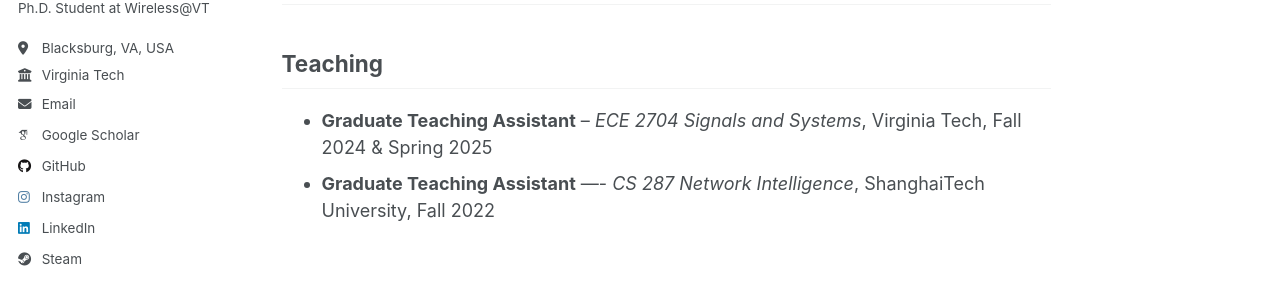
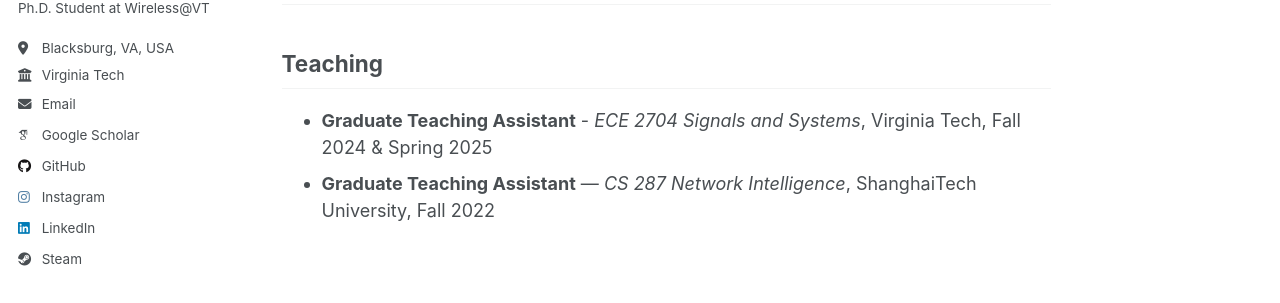
Before and after one commit to frontop137/frontop137.github.io, a Jekyll site: the page built from index.md, in a window 1280 px wide and 900 px high, scrolled down 1553 px. Shown: the part 277-580 px from the top of the window. Built offline with Jekyll 4.4.1, drawn with Linux system fonts in a browser that asks for light colours; emoji names are drawn with the system emoji font; some web fonts are replaced; a script that is not in the unit is left out; our own code applies the rules of GitHub Pages for plain Markdown files.

```diff
--- a/index.md
+++ b/index.md
@@ -55,5 +55,5 @@ My research focuses on wireless federated learning.
 ---
 
 ## Teaching {#teaching}
-- **Graduate Teaching Assistant** -- *ECE 2704 Signals and Systems*, Virginia Tech, Fall 2024 & Spring 2025
-- **Graduate Teaching Assistant** —- *CS 287 Network Intelligence*, ShanghaiTech University, Fall 2022
+- **Graduate Teaching Assistant** - *ECE 2704 Signals and Systems*, Virginia Tech, Fall 2024 & Spring 2025
+- **Graduate Teaching Assistant** — *CS 287 Network Intelligence*, ShanghaiTech University, Fall 2022
```
